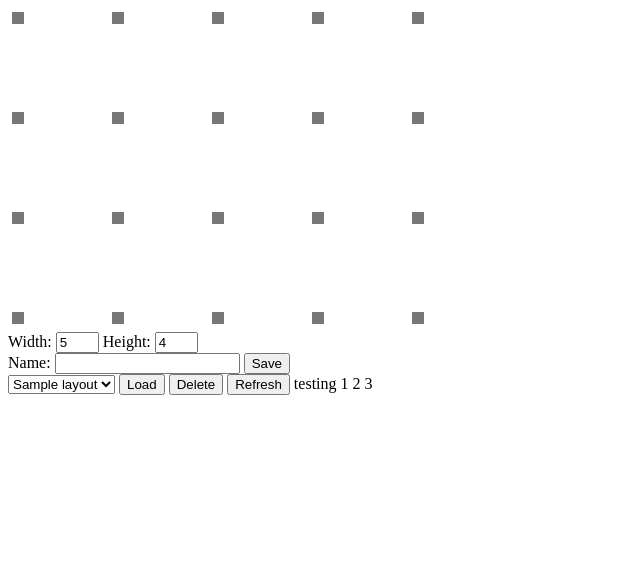
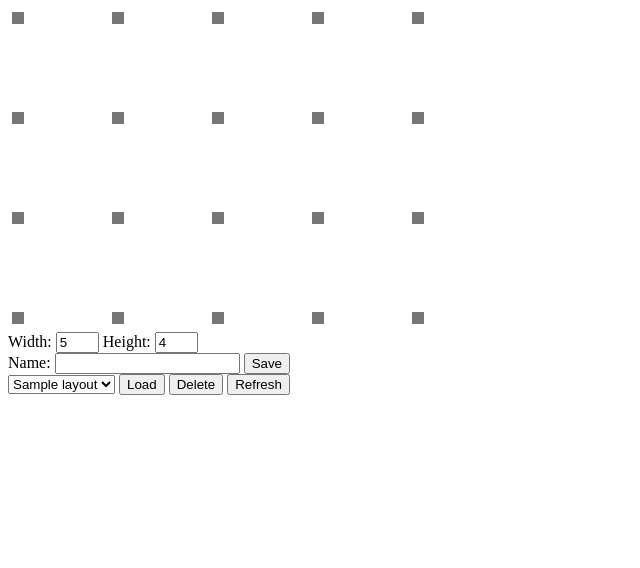
Before and after one commit to 4gd/simwall-editor, a Flask app: page / in a window 1280 px wide. Shown: the top 568 px of the page, without its empty margins (0-640 px from the left). Run offline with Flask 2, Linux system fonts and the light colour scheme; tables that the repository leaves empty hold one stand-in row (values such as "Sample post"); some libraries are stand-ins or nearby versions.

Commit message:
Revert test changes

```diff
--- a/templates/index.html.j2
+++ b/templates/index.html.j2
@@ -20,7 +20,6 @@
   <button id="load-button">Load</button>
   <button id="delete-button">Delete</button>
   <button id="refresh-button">Refresh</button>
-  testing 1 2 3
 
   {# Javascript #}
   <script
```
